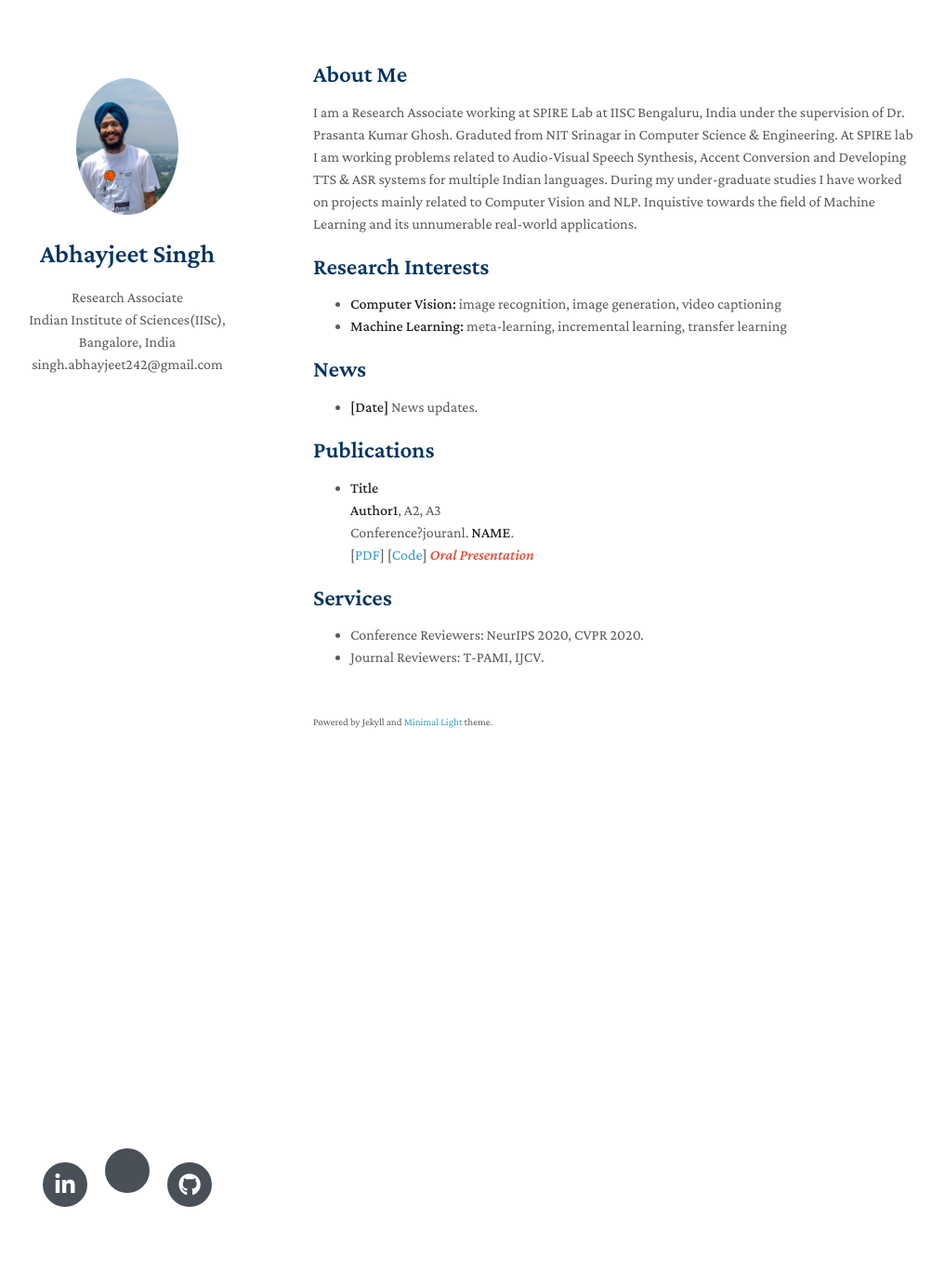
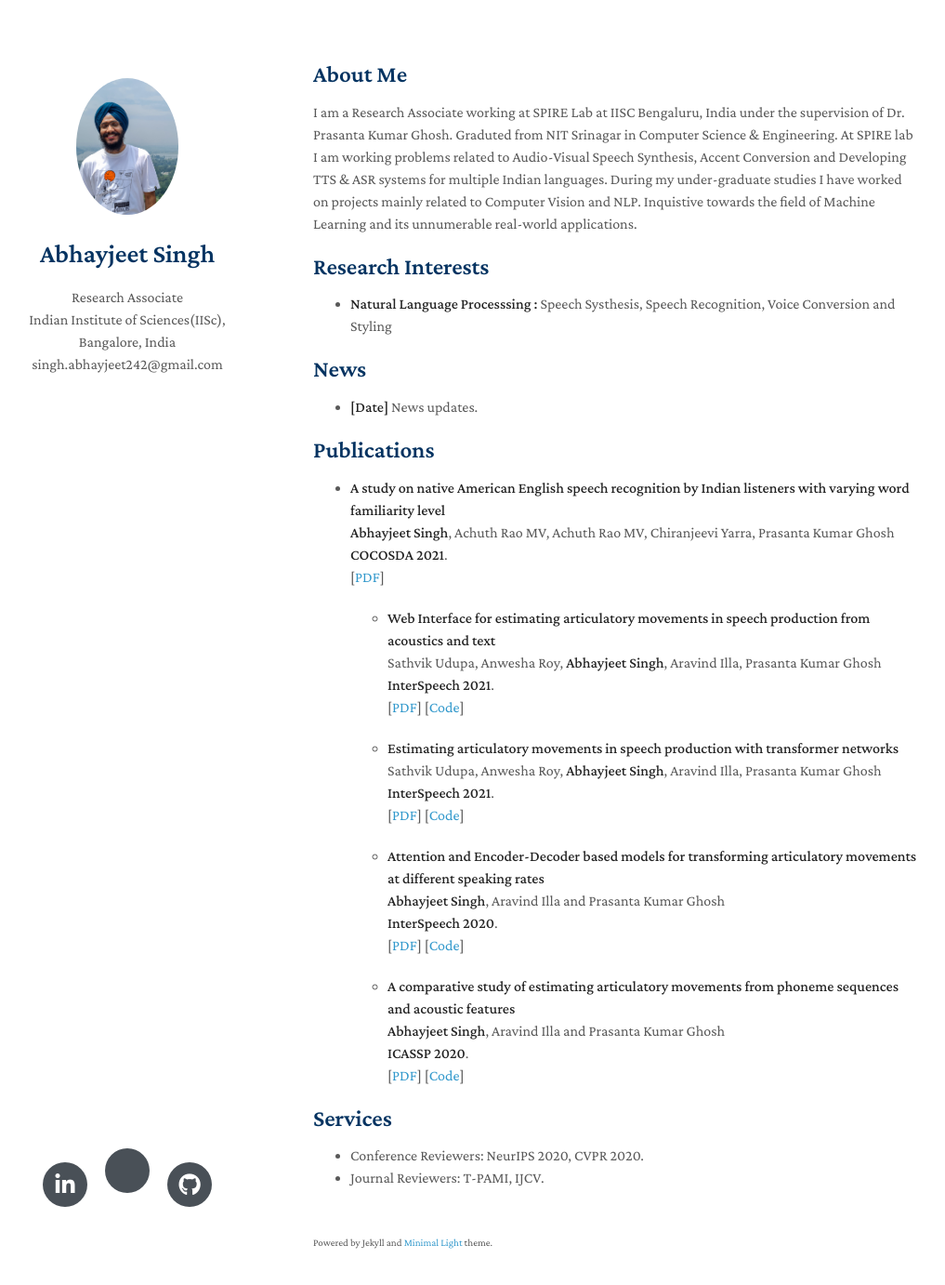
Before and after one commit to Abhay242/Abhay242.github.io, a Jekyll site: the page built from index.md, in a window 1280 px wide and 1400 px high. Shown: the top 1382 px of the window at 93% size, without its empty margins (133-1150 px from the left). Built offline with Jekyll 4.4.1, drawn with Linux system fonts in a browser that asks for light colours; nearby versions of some CDN libraries; a style sheet for code colours, icons or effects is not loaded; our own code applies the rules of GitHub Pages for plain Markdown files.

Commit message:
Update index.md

```diff
--- a/index.md
+++ b/index.md
@@ -9,8 +9,7 @@ Inquistive towards the field of Machine Learning and its unnumerable real-world
 
 ## Research Interests
 
-- **Computer Vision:** image recognition, image generation, video captioning
-- **Machine Learning:** meta-learning, incremental learning, transfer learning
+- **Natural Language Processsing :** Speech Systhesis, Speech Recognition, Voice Conversion and Styling
 
 ## News
 
@@ -18,13 +17,45 @@ Inquistive towards the field of Machine Learning and its unnumerable real-world
 
 ## Publications
 
-- **Title**
+- **A study on native American English speech recognition by Indian listeners with varying word familiarity level**
   <br>
-  **Author1**, A2, A3
+  **Abhayjeet Singh**, Achuth Rao MV, Achuth Rao MV, Chiranjeevi Yarra, Prasanta Kumar Ghosh
   <br>
-  Conference?jouranl. **NAME**.
+ **COCOSDA 2021**.
   <br>
-  [[PDF](https://arxiv.org/pdf/2002.10211.pdf)] [[Code](https://github.com/yaoyao-liu/mnemonics)] <strong><i style="color:#e74d3c">Oral Presentation</i></strong>
+  [[PDF](https://arxiv.org/pdf/2112.04151.pdf)]
+
+  - **Web Interface for estimating articulatory movements in speech production from acoustics and text**
+  <br>
+  Sathvik Udupa, Anwesha Roy, **Abhayjeet Singh**, Aravind Illa, Prasanta Kumar Ghosh
+  <br>
+ **InterSpeech 2021**.
+  <br>
+  [[PDF](https://www.isca-speech.org/archive/interspeech_2021/udupa21b_interspeech.html)] [[Code]()]
+
+  - **Estimating articulatory movements in speech production with transformer networks**
+  <br>
+  Sathvik Udupa, Anwesha Roy, **Abhayjeet Singh**, Aravind Illa, Prasanta Kumar Ghosh
+  <br>
+ **InterSpeech 2021**.
+  <br>
+  [[PDF](https://www.isca-speech.org/archive/pdfs/interspeech_2021/udupa21_interspeech.pdf)] [[Code]()]
+
+  - **Attention and Encoder-Decoder based models for transforming articulatory movements at different speaking rates**
+  <br>
+  **Abhayjeet Singh**, Aravind Illa and Prasanta Kumar Ghosh
+  <br>
+ **InterSpeech 2020**.
+  <br>
+  [[PDF](https://arxiv.org/abs/2006.03107)] [[Code]()]
+
+  - **A comparative study of estimating articulatory movements from phoneme sequences and acoustic features**
+  <br>
+  **Abhayjeet Singh**, Aravind Illa and Prasanta Kumar Ghosh
+  <br>
+ **ICASSP 2020**.
+  <br>
+  [[PDF](https://ieeexplore.ieee.org/document/9053852)] [[Code]()]
 
 ## Services
 
```
